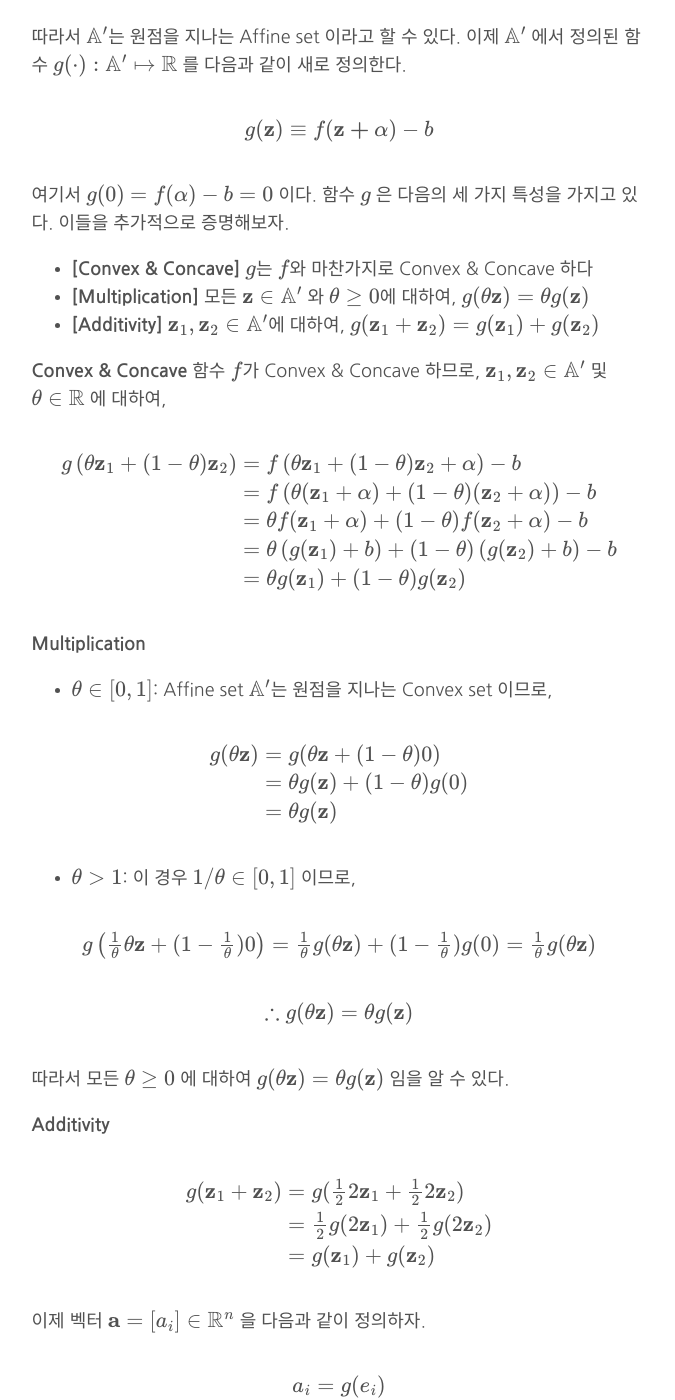
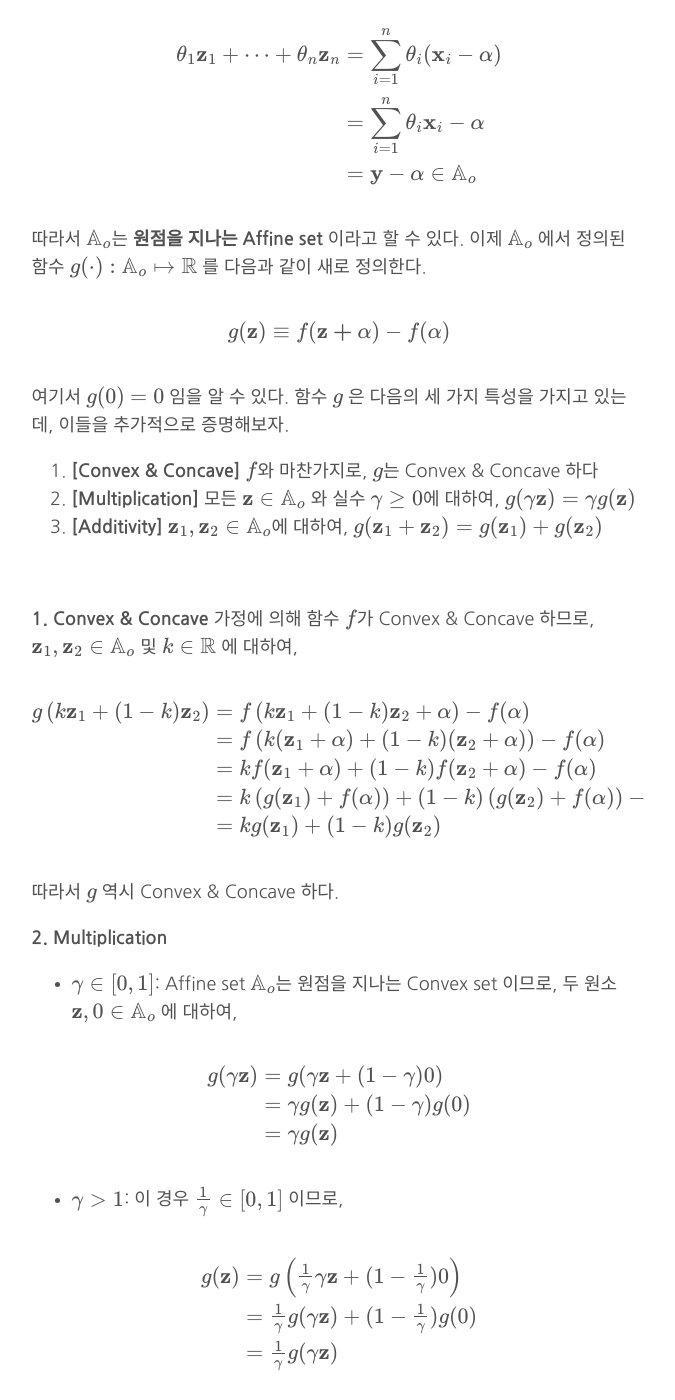
Before and after one commit to gem763/gem763.github.io, a Jekyll site: the page built from Affinity와-Convexity.md, in a window 1280 px wide and 1400 px high, scrolled down 7169 px. Shown: the whole window, without its empty margins (301-976 px from the left). Built offline with Jekyll 4.4.1, drawn with Linux system fonts in a browser that asks for light colours; our own code applies the rules of GitHub Pages for plain Markdown files; formulas are drawn with MathJax 3; some of the changed text lies outside the part shown.

Commit message:
Uploaded by https://stackedit.io/

```diff
--- a/Affinity와-Convexity.md
+++ b/Affinity와-Convexity.md
@@ -160,16 +160,16 @@
 <br/>
 
 
-## Convex + Concave = Affine function
+## Convex + Concave = Affine map
 어떤 함수가 아래로 볼록(convex)이면서 동시에 위로 볼록(concave)이라면, 직관적으로 이 함수는 선형함수일 것으로 예상된다. 보다 명확하게 서술하면 다음과 같다.
 
 Affine set <span><script type="math/tex">\mathbb{A} \subset \mathbb{R}^n</script></span>에서 정의된 함수 <span><script type="math/tex">f(\cdot): \mathbb{A} \mapsto \mathbb{R}</script></span> 에 대하여,
 
 <div class="math"><script type="math/tex; mode=display">
-(f= \textsf{Affine}) ~\Longleftrightarrow~ (f= \mathsf{Convex ~\&~ Concave})
+(f: \textsf{Affine}) ~\Longleftrightarrow~ (f: \mathsf{Convex ~\&~ Concave})
 </script></div>
 
-
+<br/>
 
 **Proof.**
 
@@ -194,89 +194,98 @@
 \end{aligned}
 </script></div>
 
-을 동시에 만족하게 되고, 따라서 함수 <span><script type="math/tex">f</script></span>는 <span><script type="math/tex">\mathbb{A}</script></span>에서 Convex 및 Concave 하게 된다.
+을 동시에 만족하게 되고, 따라서 함수 <span><script type="math/tex">f</script></span>는 Affine set <span><script type="math/tex">\mathbb{A}</script></span>에서 Convex 및 Concave 하게 된다.
 
 <br/>
 
 <span><script type="math/tex">(2)\Leftarrow</script></span>
 
-함수 <span><script type="math/tex">f</script></span>가 Convex & Concave 하다고 가정하자. <span><script type="math/tex">f</script></span>를 Affine function 의 형태로 유도하면 증명이 완성된다. 임의의 <span><script type="math/tex">\alpha \in \mathbb{A}</script></span>에 대하여 <span><script type="math/tex">f(\alpha) \overset{\text{let}}{=} b</script></span> 로 놓는다. Affine set <span><script type="math/tex">\mathbb{A}</script></span> 전체를 <span><script type="math/tex">-\alpha</script></span> 만큼 좌표변환한 집합 <span><script type="math/tex">\mathbb{A}'</script></span>을 다음과 같이 정의하면,
+함수 <span><script type="math/tex">f</script></span>가 Convex & Concave 하다고 가정하자. <span><script type="math/tex">f</script></span>를 Affine map 의 형태로 유도하면 증명이 완성된다. 그런데 한 가지 문제가 있다. 아래의 증명을 전개하는 과정에서 Affine set <span><script type="math/tex">\mathbb{A}</script></span>가 반드시 원점을 포함해야 한다는 논리가 필요한데, 그렇다는 보장이 없다. 좌표변환을 통해, 원점을 포함하는 Affine set <span><script type="math/tex">\mathbb{A}_o</script></span> 를 새롭게 정의해보자.
+
+임의의 <span><script type="math/tex">\alpha \in \mathbb{A}</script></span>에 대하여, Affine set <span><script type="math/tex">\mathbb{A}</script></span> 전체를 <span><script type="math/tex">-\alpha</script></span> 만큼 좌표변환한 집합 <span><script type="math/tex">\mathbb{A}_o</script></span>을 다음과 같이 정의하면,
 
 <div class="math"><script type="math/tex; mode=display">
-\mathbb{A}' = \{ \mathbf{x} - \alpha \mid \mathbf{x} \in \mathbb{A} \} \ni 0
+\mathbb{A}_o = \{ \mathbf{x} - \alpha \mid \mathbf{x} \in \mathbb{A} \} \ni 0
 </script></div>
 
-즉 원점이 <span><script type="math/tex">\mathbb{A}'</script></span>에 포함되게 된다. 게다가 임의의 <span><script type="math/tex">\mathbf{z}_i \in \mathbb{A}'</script></span> 및 <span><script type="math/tex">\sum_i \theta_i = 1</script></span> 에 대하여,
-
-<div class="math"><script type="math/tex; mode=display">
-\mathbf{x}_i \equiv \mathbf{z}_i + \alpha \in \mathbb{A}
-</script></div>
-
-<div class="math"><script type="math/tex; mode=display">
-\sum_i \theta_i \mathbf{x}_i \in \mathbb{A}
-</script></div>
-
-이므로,
+<span><script type="math/tex">\mathbb{A}_o</script></span>는 원점을 포함하게 된다. 과연 <span><script type="math/tex">\mathbb{A}_o</script></span>는 Affine set 일까? 임의의 <span><script type="math/tex">\mathbf{z}_i \in \mathbb{A}_o</script></span> 및 <span><script type="math/tex">\theta_1 + \cdots + \theta_n = 1</script></span> 에 대하여,
 
 <div class="math"><script type="math/tex; mode=display">
 \begin{aligned}
-\sum_i\theta_i \mathbf{z}_i
-&= \sum_i \theta_i (\mathbf{x}_i - \alpha) \\
-&= \sum_i \theta_i \mathbf{x}_1  - \alpha \\
-&\in \mathbb{A}'
+\mathbf{x}_i \equiv \mathbf{z}_i + \alpha &\in \mathbb{A} \\
+\theta_1 \mathbf{x}_1 + \cdots + \theta_n \mathbf{x}_n \overset{\text{let}}{=} \mathbf{y} &\in \mathbb{A}
+\end{aligned}
+</script></div>
+
+라고 하면,
+
+<div class="math"><script type="math/tex; mode=display">
+\begin{aligned}
+\theta_1 \mathbf{z}_1 + \cdots + \theta_n \mathbf{z}_n
+&= \sum_{i=1}^n \theta_i (\mathbf{x}_i - \alpha) \\
+&= \sum_{i=1}^n \theta_i \mathbf{x}_i  - \alpha \\
+&= \mathbf{y} - \alpha \in \mathbb{A}_o
 \end{aligned}
 </script></div>
 
 
-따라서 <span><script type="math/tex">\mathbb{A}'</script></span>는 원점을 지나는 Affine set 이라고 할 수 있다. 이제 <span><script type="math/tex">\mathbb{A}'</script></span> 에서 정의된 함수 <span><script type="math/tex">g(\cdot): \mathbb{A}' \mapsto \mathbb{R}</script></span> 를 다음과 같이 새로 정의한다.
+따라서 <span><script type="math/tex">\mathbb{A}_o</script></span>는 **원점을 지나는 Affine set** 이라고 할 수 있다. 이제 <span><script type="math/tex">\mathbb{A}_o</script></span> 에서 정의된 함수 <span><script type="math/tex">g(\cdot): \mathbb{A}_o \mapsto \mathbb{R}</script></span> 를 다음과 같이 새로 정의한다.
 
 <div class="math"><script type="math/tex; mode=display">
-g(\mathbf{z}) \equiv f(\mathbf{z+\alpha}) - b
+g(\mathbf{z}) \equiv f(\mathbf{z+\alpha}) - f(\alpha)
 </script></div>
 
-여기서 <span><script type="math/tex">g(0)</script></span> <span><script type="math/tex">= f(\alpha) - b = 0</script></span> 이다. 함수 <span><script type="math/tex">g</script></span> 은 다음의 세 가지 특성을 가지고 있다. 이들을 추가적으로 증명해보자.
-* **[Convex & Concave]** <span><script type="math/tex">g</script></span>는 <span><script type="math/tex">f</script></span>와 마찬가지로 Convex & Concave 하다
-* **[Multiplication]** 모든 <span><script type="math/tex">\mathbf{z} \in \mathbb{A}'</script></span> 와 <span><script type="math/tex">\theta \ge 0</script></span>에 대하여, <span><script type="math/tex">g(\theta \mathbf{z}) = \theta g(\mathbf{z})</script></span>
-* **[Additivity]** <span><script type="math/tex">\mathbf{z}_1, \mathbf{z}_2 \in \mathbb{A}'</script></span>에 대하여, <span><script type="math/tex">g(\mathbf{z}_1 + \mathbf{z}_2) = g(\mathbf{z}_1)  + g(\mathbf{z}_2)</script></span>
+여기서 <span><script type="math/tex">g(0)</script></span> <span><script type="math/tex">= 0</script></span> 임을 알 수 있다. 함수 <span><script type="math/tex">g</script></span> 은 다음의 세 가지 특성을 가지고 있는데, 이들을 추가적으로 증명해보자.
+1. **[Convex & Concave]** <span><script type="math/tex">f</script></span>와 마찬가지로, <span><script type="math/tex">g</script></span>는 Convex & Concave 하다
+2. **[Multiplication]** 모든 <span><script type="math/tex">\mathbf{z} \in \mathbb{A}_o</script></span> 와 실수 <span><script type="math/tex">\gamma \ge 0</script></span>에 대하여, <span><script type="math/tex">g(\gamma \mathbf{z}) = \gamma g(\mathbf{z})</script></span>
+3. **[Additivity]** <span><script type="math/tex">\mathbf{z}_1, \mathbf{z}_2 \in \mathbb{A}_o</script></span>에 대하여, <span><script type="math/tex">g(\mathbf{z}_1 + \mathbf{z}_2) = g(\mathbf{z}_1)  + g(\mathbf{z}_2)</script></span>
 
-**Convex & Concave**
-함수 <span><script type="math/tex">f</script></span>가 Convex & Concave 하므로, <span><script type="math/tex">\mathbf{z}_1, \mathbf{z}_2 \in \mathbb{A}'</script></span> 및 <span><script type="math/tex">\theta \in \mathbb{R}</script></span> 에 대하여,
+<br/>
+
+**1. Convex & Concave**
+가정에 의해 함수 <span><script type="math/tex">f</script></span>가 Convex & Concave 하므로, <span><script type="math/tex">\mathbf{z}_1, \mathbf{z}_2 \in \mathbb{A}_o</script></span> 및 <span><script type="math/tex">k \in \mathbb{R}</script></span> 에 대하여,
 
 <div class="math"><script type="math/tex; mode=display">
 \begin{aligned}
-g \left( \theta \mathbf{z}_1 + (1-\theta) \mathbf{z}_2 \right)
-&= f \left( \theta \mathbf{z}_1 + (1-\theta) \mathbf{z}_2 + \alpha \right) - b \\
-&= f \left( \theta (\mathbf{z}_1 + \alpha) + (1-\theta) (\mathbf{z}_2 + \alpha) \right) - b \\
-&= \theta f (\mathbf{z}_1 + \alpha) + (1-\theta) f(\mathbf{z}_2 + \alpha) - b \\
-&= \theta \left( g(\mathbf{z}_1) + b \right) + (1-\theta) \left( g(\mathbf{z}_2) + b \right) - b \\
-&= \theta g(\mathbf{z}_1) + (1-\theta) g(\mathbf{z}_2)
+g \left( k \mathbf{z}_1 + (1-k) \mathbf{z}_2 \right)
+&= f \left( k \mathbf{z}_1 + (1-k) \mathbf{z}_2 + \alpha \right) - f(\alpha) \\
+&= f \left( k (\mathbf{z}_1 + \alpha) + (1-k) (\mathbf{z}_2 + \alpha) \right) - f(\alpha) \\
+&= k f (\mathbf{z}_1 + \alpha) + (1-k) f(\mathbf{z}_2 + \alpha) - f(\alpha) \\
+&= k \left( g(\mathbf{z}_1) + f(\alpha) \right) + (1-k) \left( g(\mathbf{z}_2) + f(\alpha) \right) - f(\alpha) \\
+&= k g(\mathbf{z}_1) + (1-k) g(\mathbf{z}_2)
 \end{aligned}
 </script></div>
 
+따라서 <span><script type="math/tex">g</script></span> 역시 Convex & Concave 하다.
 
-**Multiplication**
-* <span><script type="math/tex">\theta \in [0, 1]</script></span>: Affine set <span><script type="math/tex">\mathbb{A}'</script></span>는 원점을 지나는 Convex set 이므로,
+**2. Multiplication**
+* <span><script type="math/tex">\gamma \in [0, 1]</script></span>: Affine set <span><script type="math/tex">\mathbb{A}_o</script></span>는 원점을 지나는 Convex set 이므로, 두 원소 <span><script type="math/tex">\mathbf{z}, 0 \in \mathbb{A}_o</script></span> 에 대하여,
 <div class="math"><script type="math/tex; mode=display">
 \begin{aligned}
-g(\theta \mathbf{z})
-&= g(\theta \mathbf{z} + (1-\theta) 0) \\
-&= \theta g(\mathbf{z}) + (1-\theta) g(0) \\
-&= \theta g(\mathbf{z})
+g(\gamma \mathbf{z})
+&= g(\gamma \mathbf{z} + (1-\gamma) 0) \\
+&= \gamma g(\mathbf{z}) + (1-\gamma) g(0) \\
+&= \gamma g(\mathbf{z})
 \end{aligned}
 </script></div>
 
-* <span><script type="math/tex">\theta \gt 1</script></span>: 이 경우 <span><script type="math/tex">1/\theta\in [0,1]</script></span> 이므로,
+* <span><script type="math/tex">\gamma \gt 1</script></span>: 이 경우 <span><script type="math/tex">\tfrac{1}{\gamma} \in [0,1]</script></span> 이므로,
 <div class="math"><script type="math/tex; mode=display">
-g \left(\tfrac{1}{\theta} \theta \mathbf{z} + (1- \tfrac{1}{\theta}) 0 \right) = \tfrac{1}{\theta} g(\theta \mathbf{z}) + (1-\tfrac{1}{\theta}) g(0) = \tfrac{1}{\theta} g(\theta \mathbf{z})
+\begin{aligned}
+g(\mathbf{z}) &= g \left(\tfrac{1}{\gamma} \gamma \mathbf{z} + (1- \tfrac{1}{\gamma}) 0 \right) \\
+&= \tfrac{1}{\gamma} g(\gamma \mathbf{z}) + (1-\tfrac{1}{\gamma}) g(0) \\
+&= \tfrac{1}{\gamma} g(\gamma \mathbf{z})
+\end{aligned}
 </script></div>
 
 <div class="math"><script type="math/tex; mode=display">
-\therefore g(\theta \mathbf{z}) = \theta g(\mathbf{z})
+\Longrightarrow ~g(\gamma \mathbf{z}) = \gamma g(\mathbf{z})
 </script></div>
 
-따라서 모든 <span><script type="math/tex">\theta \ge 0</script></span> 에 대하여 <span><script type="math/tex">g(\theta \mathbf{z}) = \theta g(\mathbf{z})</script></span> 임을 알 수 있다.
+따라서 모든 <span><script type="math/tex">\gamma \ge 0</script></span> 에 대하여 <span><script type="math/tex">g(\gamma \mathbf{z}) = \gamma g(\mathbf{z})</script></span> 임을 알 수 있다.
 
-**Additivity**
+**3. Additivity**
+바로 위에서 증명한 Multiplication과, <span><script type="math/tex">g</script></span>가 Convex & Concave하다는 사실을 이용한다.
 <div class="math"><script type="math/tex; mode=display">
 \begin{aligned}
 g(\mathbf{z}_1 + \mathbf{z}_2)
@@ -286,33 +295,58 @@
 \end{aligned}
 </script></div>
 
+<br/>
 
-이제 벡터 <span><script type="math/tex">\mathbf{a} = [a_i] \in \mathbb{R}^n</script></span> 을 다음과 같이 정의하자.
+위의 3 가지를 모두 증명하였다. 이제 마지막으로, 함수 <span><script type="math/tex">g</script></span>를 Affine map의 형태로 유도해보자. 임의의 원소 <span><script type="math/tex">\mathbf{z} \in \mathbb{A}_o \subset \mathbb{R}^n</script></span> 는 표준 베이시스[^basis] <span><script type="math/tex">\mathbf{e}_i \in \mathbb{R}^n</script></span>의 선형결합으로 기술할 수 있고,
+
+[^basis]: <span><script type="math/tex">i</script></span> 번째 항목만 1 이고 나머지는 0인 벡터를 말한다. [기저 (Standard basis)](https://en.wikipedia.org/wiki/Standard_basis)라고도 한다.
 
 <div class="math"><script type="math/tex; mode=display">
-a_i = g(e_i)
+\mathbf{z} = z_1 \mathbf{e}_1 + \cdots + z_n \mathbf{e}_n
 </script></div>
 
-여기서 <span><script type="math/tex">e_i \in \mathbb{R}^n</script></span> 는 <span><script type="math/tex">i</script></span> 번째 항목만 1 이고 나머지는 0인 벡터를 말한다. <span><script type="math/tex">g(\mathbf{z})</script></span> 를 전개해보면,
+위에서 증명한 Multiplication과 Additivity을 이용하면,
 
 <div class="math"><script type="math/tex; mode=display">
 \begin{aligned}
-g(\mathbf{z}) &= g(z_1 e_1 + \cdots + z_n e_n) \\
-&=z_1 g(e_1) + \cdots + z_n g(e_n) \\
-&= z_1 a_1 + \cdots + z_n a_n \\
-&= \mathbf{a}^\mathsf{T} \mathbf{z}
+g(\mathbf{z}) &= g(z_1 \mathbf{e}_1 + \cdots + z_n \mathbf{e}_n) \\
+&=z_1 g(\mathbf{e}_1) + \cdots + z_n g(\mathbf{e}_n) \\
+&= \begin{bmatrix}
+g(\mathbf{e}_1) \cdots g(\mathbf{e}_n)
+\end{bmatrix} \mathbf{z}
 \end{aligned}
 </script></div>
 
-따라서,
+따라서 임의의 <span><script type="math/tex">\mathbf{x} = \mathbf{z} + \alpha \in \mathbb{A}</script></span> 에 대하여,
+<div class="math"><script type="math/tex; mode=display">
+\begin{aligned}
+f(\mathbf{x}) &= g(\mathbf{x}-\alpha) + f(\alpha) \\
+&= \begin{bmatrix}
+g(\mathbf{e}_1) \cdots g(\mathbf{e}_n)
+\end{bmatrix} (\mathbf{x} - \alpha) + f(\alpha) \\
+&= \begin{bmatrix}
+g(\mathbf{e}_1) \cdots g(\mathbf{e}_n)
+\end{bmatrix} \mathbf{x} + f(\alpha) - \begin{bmatrix}
+g(\mathbf{e}_1) \cdots g(\mathbf{e}_n)
+\end{bmatrix} \alpha
+\end{aligned}
+</script></div>
+
+여기서 벡터 <span><script type="math/tex">\mathbf{a} = [a_i] \in \mathbb{R}^n</script></span> 와 상수 <span><script type="math/tex">b \in \mathbb{R}</script></span> 을 다음과 같이 정의하면,
 
 <div class="math"><script type="math/tex; mode=display">
 \begin{aligned}
-f(\mathbf{x}) &= g(\mathbf{x}-\alpha) + b \\
-&= \mathbf{a}^\mathsf{T} (\mathbf{x} - \alpha) + b \\
-&= \mathbf{a}^\mathsf{T} \mathbf{x} + (b - \mathbf{a}^\mathsf{T} \alpha)
+a_i &= g(\mathbf{e}_i) \\
+b &= f(\alpha) - \mathbf{a}^\mathsf{T} \alpha
 \end{aligned}
 </script></div>
+
+함수 <span><script type="math/tex">f</script></span> 는 결국 Affine map의 형태가 된다.
+
+<div class="math"><script type="math/tex; mode=display">
+f(\mathbf{x}) = \mathbf{a}^\mathsf{T} \mathbf{x} + b
+</script></div>
+
 
 <br/>
 
```
